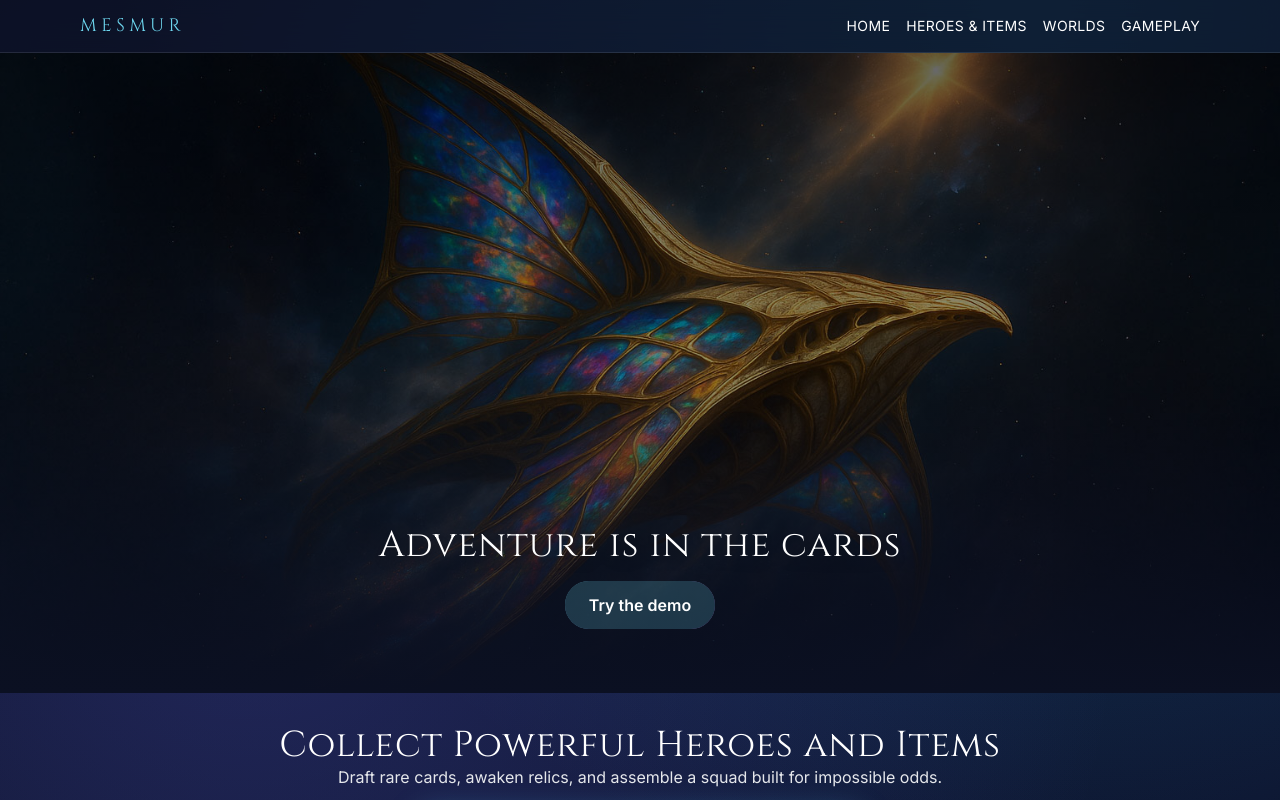
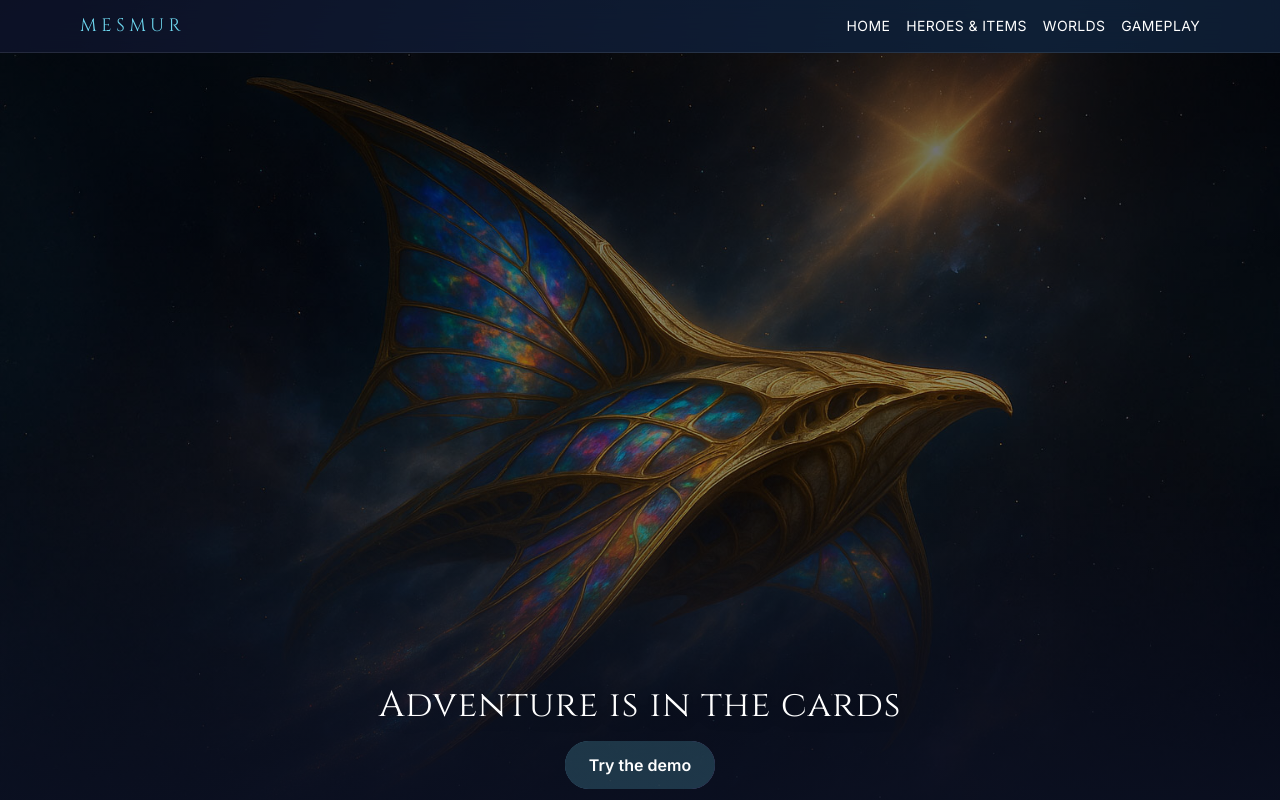
Before and after one commit to BrettMesmur/MesmurOverviewPage, a Next.js app: page / in a window 1280 px wide. Shown: the top 800 px of the page. Built offline with nearby package versions, Linux system fonts and the light colour scheme.

Commit message:
Make hero section full height

```diff
--- a/components/PageClient.tsx
+++ b/components/PageClient.tsx
@@ -53,7 +53,7 @@ export default function PageClient({ discovery }: Props) {
         </div>
       </nav>
 
-      <header id="home" className="section relative min-h-[80vh] overflow-hidden">
+      <header id="home" className="section relative min-h-screen overflow-hidden">
         {discovery.heroBackground ? (
           <Image
             src={discovery.heroBackground}
@@ -67,7 +67,7 @@ export default function PageClient({ discovery }: Props) {
           <div className="absolute inset-0 bg-gradient-to-br from-aurora/20 via-prism/10 to-transparent" />
         )}
         <div className="absolute inset-0 bg-gradient-to-b from-black/60 via-black/40 to-[#0b1022]" />
-        <div className="relative mx-auto flex min-h-[80vh] max-w-6xl items-end justify-center px-4 pb-16 pt-24">
+        <div className="relative mx-auto flex min-h-screen max-w-6xl items-end justify-center px-4 pb-16 pt-24">
           <div className="max-w-3xl space-y-4 text-center">
             <h1 className="font-display text-3xl leading-tight text-white drop-shadow-lg md:text-4xl">
               Adventure is in the cards
```
